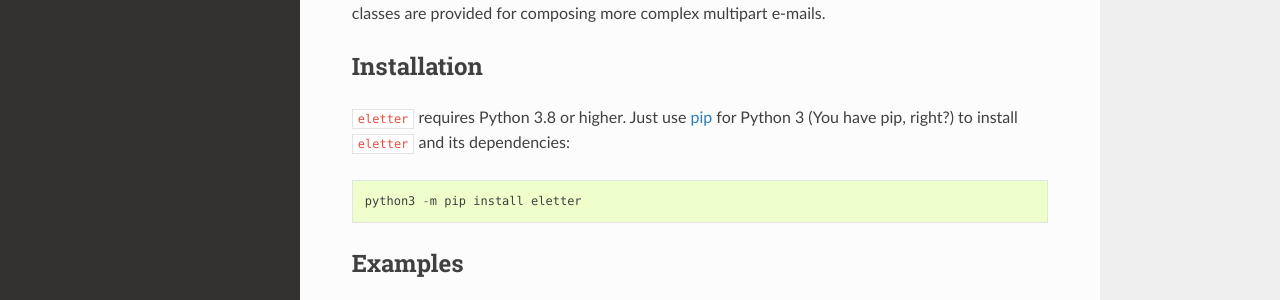
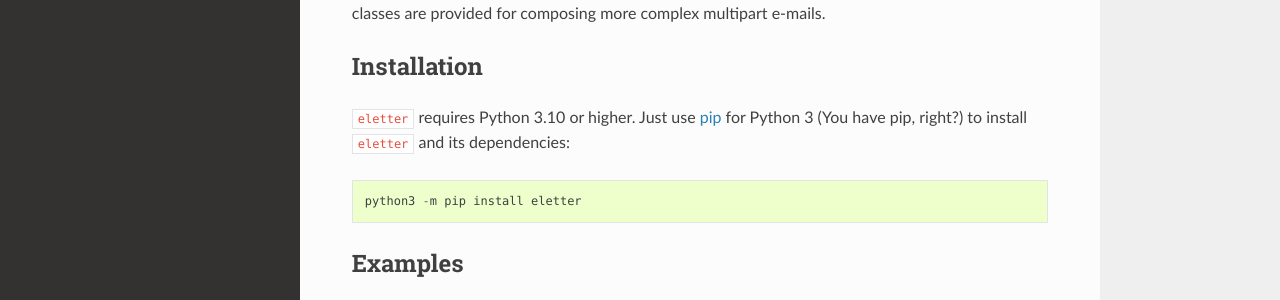
Before and after one commit to jwodder/eletter, a Sphinx documentation site: the page built from docs/index.rst, in a window 1280 px wide and 900 px high. Shown: the part 364-664 px from the top of the window. Built offline with Sphinx 7.4.7 and the Read the Docs theme 3.1.0, drawn with Linux system fonts in a browser that asks for light colours.

Commit message:
Drop support for Python 3.8 & 3.9

```diff
--- a/README.rst
+++ b/README.rst
@@ -34,7 +34,7 @@
 
 Installation
 ============
-``eletter`` requires Python 3.8 or higher.  Just use `pip
+``eletter`` requires Python 3.10 or higher.  Just use `pip
 <https://pip.pypa.io>`_ for Python 3 (You have pip, right?) to install
 ``eletter`` and its dependencies::
 
--- a/docs/changelog.rst
+++ b/docs/changelog.rst
@@ -6,6 +6,7 @@
 v0.6.0 (in development)
 -----------------------
 - Support Python 3.14
+- Drop support for Python 3.8 and 3.9
 
 v0.5.1 (2024-12-01)
 -------------------
--- a/docs/index.rst
+++ b/docs/index.rst
@@ -26,7 +26,7 @@
 
 Installation
 ============
-``eletter`` requires Python 3.8 or higher.  Just use `pip
+``eletter`` requires Python 3.10 or higher.  Just use `pip
 <https://pip.pypa.io>`_ for Python 3 (You have pip, right?) to install
 ``eletter`` and its dependencies::
 
--- a/pyproject.toml
+++ b/pyproject.toml
@@ -7,7 +7,7 @@
 dynamic = ["version"]
 description = "Simple e-mail composition & decomposition"
 readme = "README.rst"
-requires-python = ">=3.8"
+requires-python = ">=3.10"
 license = "MIT"
 license-files = ["LICENSE"]
 authors = [
@@ -24,8 +24,6 @@
 classifiers = [
     "Programming Language :: Python :: 3 :: Only",
     "Programming Language :: Python :: 3",
-    "Programming Language :: Python :: 3.8",
-    "Programming Language :: Python :: 3.9",
     "Programming Language :: Python :: 3.10",
     "Programming Language :: Python :: 3.11",
     "Programming Language :: Python :: 3.12",
```
Also changed, not shown: CHANGELOG.md (+1 -0 lines), 2 other files.
